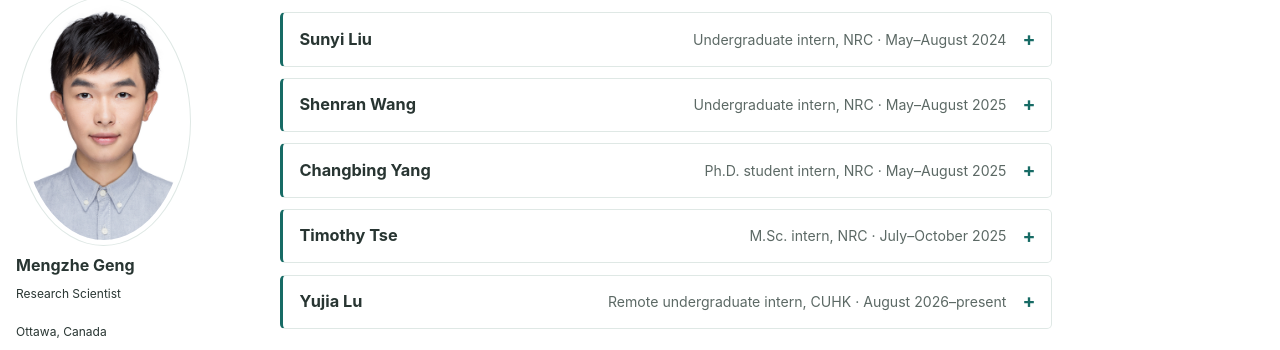
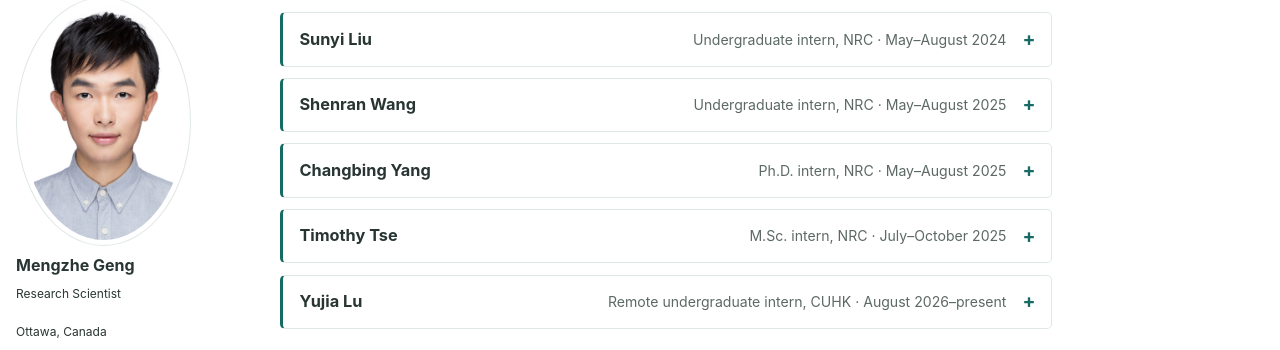
Before and after one commit to MENGZHEGENG/MENGZHEGENG.github.io, a Jekyll site: the page built from _pages/about.md, in a window 1280 px wide and 900 px high, scrolled down 2085 px. Shown: the part 98-448 px from the top of the window. Built offline with Jekyll 4.4.1, drawn with Linux system fonts in a browser that asks for light colours; some web fonts are replaced.

Commit message:
Shorten Ph.D. intern title

```diff
--- a/_pages/about.md
+++ b/_pages/about.md
@@ -137,7 +137,7 @@ classes: wide
   <details class="supervision-entry">
     <summary class="supervision-heading">
       <span class="supervision-name">Changbing Yang</span>
-      <span class="publication-meta">Ph.D. student intern, NRC · May–August 2025</span>
+      <span class="publication-meta">Ph.D. intern, NRC · May–August 2025</span>
     </summary>
     <div class="supervision-details">
       <p class="supervision-detail"><span class="supervision-label">Co-supervision</span><span class="supervision-detail-copy"><a class="person-link" href="https://nrc.canada.ca/en/corporate/contact-us/nrc-directory-science-professionals/patrick-littell" target="_blank" rel="noopener noreferrer">Patrick Littell</a></span></p>
```
